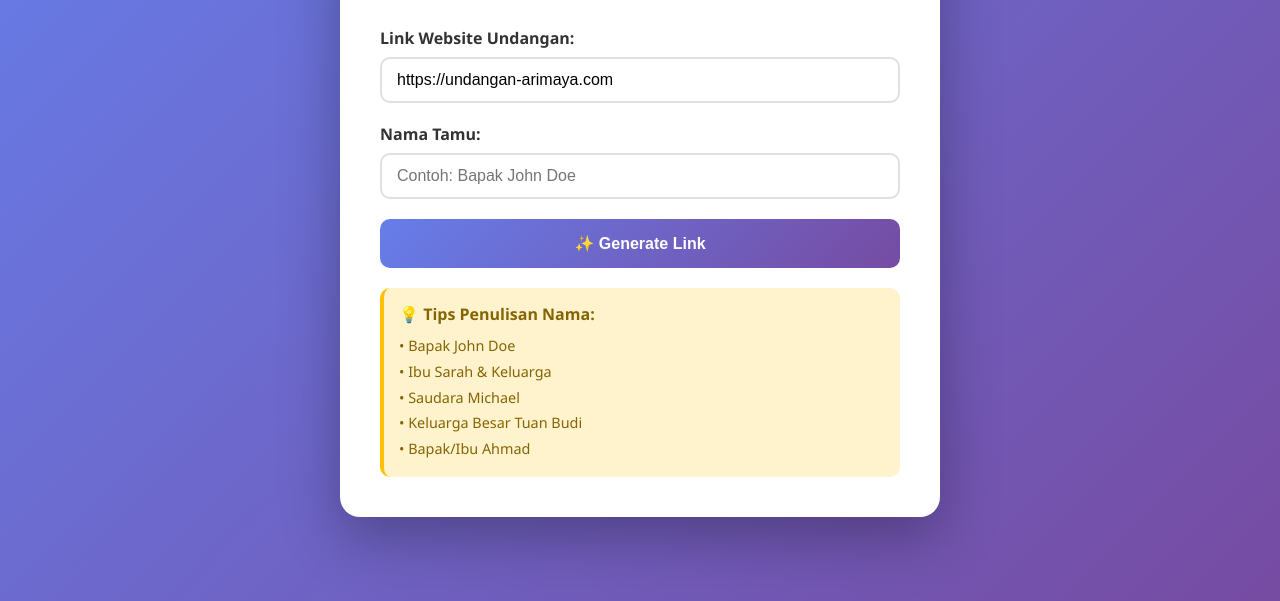
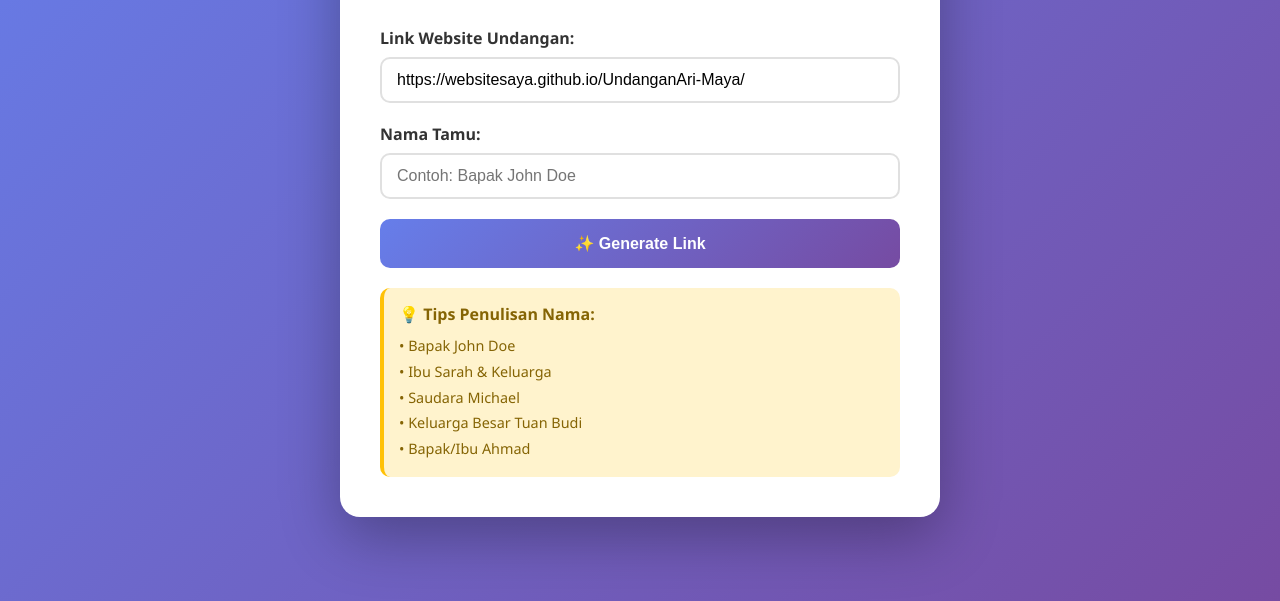
Before and after one commit to websitesaya/UndanganAri-Maya, a plain HTML site: page generator.html in a window 1280 px wide. Shown: the part 199-800 px from the top of the page. Drawn offline with Linux system fonts and the light colour scheme.

Commit message:
Update generator.html

```diff
--- a/generator.html
+++ b/generator.html
@@ -197,7 +197,7 @@
 
     <div class="form-group">
       <label for="baseUrl">Link Website Undangan:</label>
-      <input type="text" id="baseUrl" placeholder="https://undangan-arimaya.com" value="https://undangan-arimaya.com">
+      <input type="text" id="baseUrl" placeholder="https://websitesaya.github.io/UndanganAri-Maya/" value="https://websitesaya.github.io/UndanganAri-Maya/">
     </div>
 
     <div class="form-group">
```
